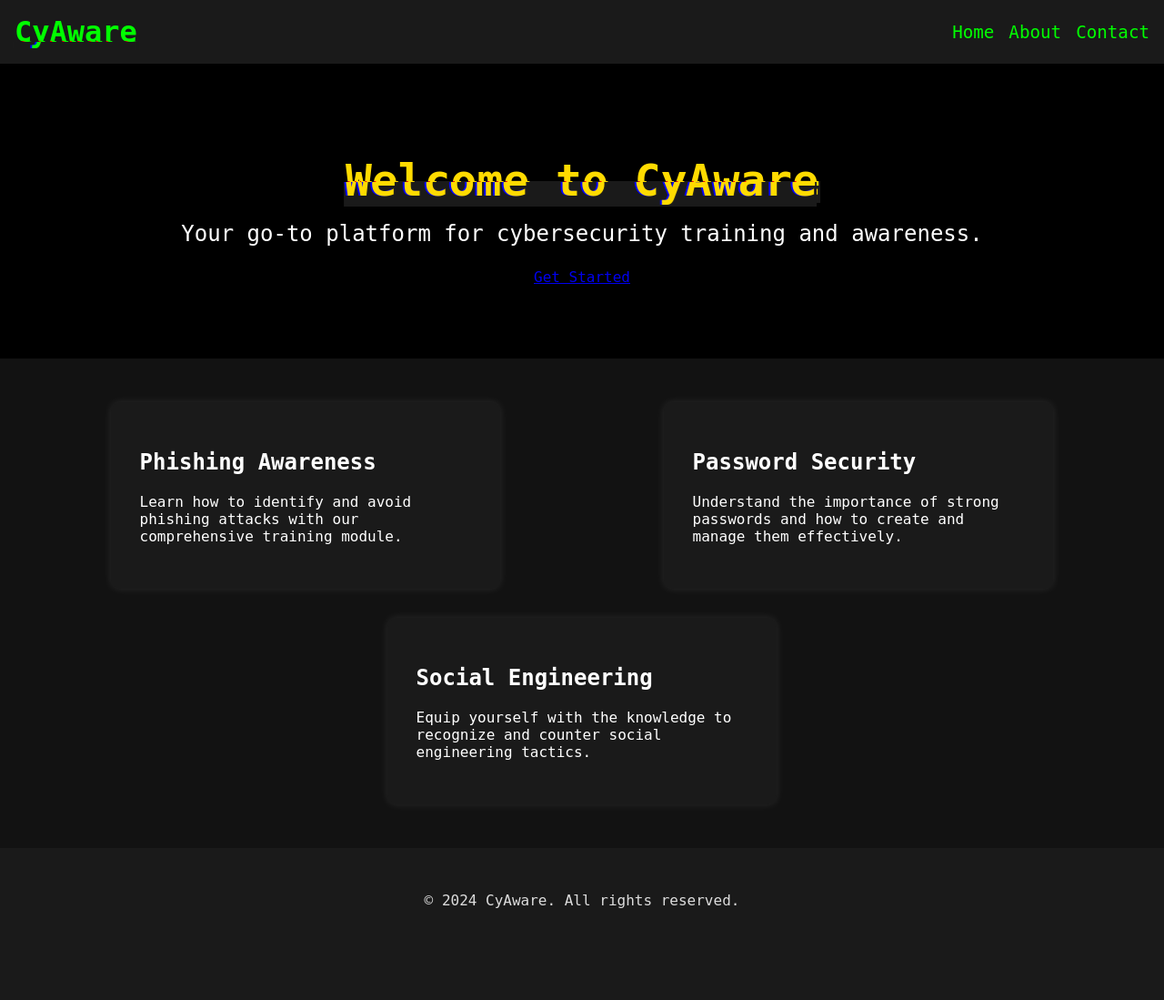
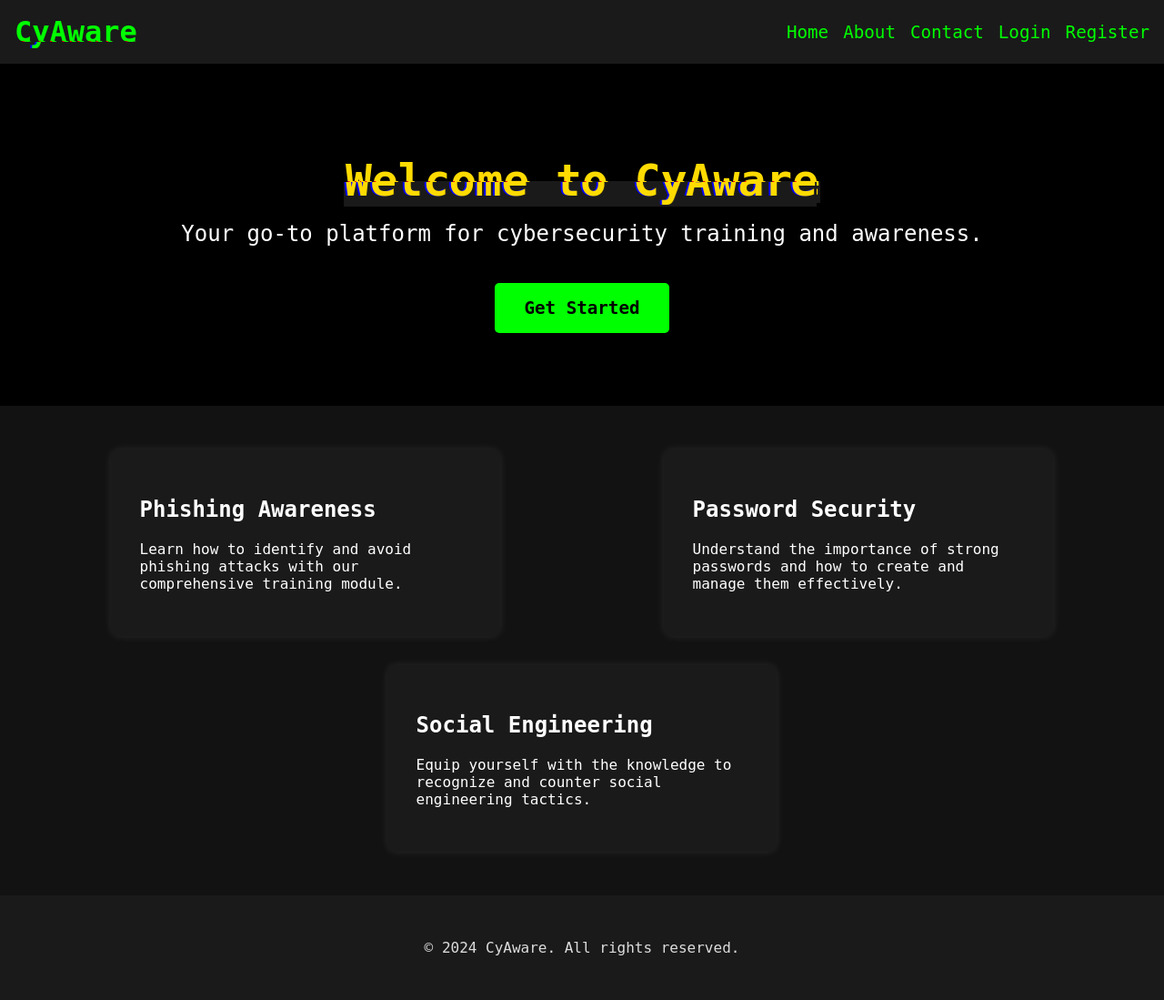
Before and after one commit to drent-z/cyaware, a Flask app: page / in a window 1280 px wide. Shown: the whole page at 91% size. Before the commit the page ends 998 px from the top, so only its background shows below. Run offline with Flask 3, Linux system fonts and the light colour scheme.

Commit message:
fixed buttons

```diff
--- a/app/static/styles.css
+++ b/app/static/styles.css
@@ -8,6 +8,9 @@
     --footer-link-color: #00ff00;
     --body-bg: #000;
     --body-color: #fff;
+    --cta-bg: #00ff00;
+    --cta-hover-bg: #ff00ff;
+    --cta-color: #000;
 }
 
 body {
@@ -88,6 +91,23 @@
 
 .hero p {
     font-size: 1.5rem;
+}
+
+.cta-button {
+    display: inline-block;
+    background-color: var(--cta-bg);
+    color: var(--cta-color);
+    padding: 1rem 2rem;
+    font-size: 1.2rem;
+    font-weight: 700;
+    border-radius: 5px;
+    text-decoration: none;
+    margin-top: 1rem;
+    transition: background-color 0.3s ease-in-out;
+}
+
+.cta-button:hover {
+    background-color: var(--cta-hover-bg);
 }
 
 .features {
--- a/app/templates/index.html
+++ b/app/templates/index.html
@@ -14,6 +14,8 @@
                 <li><a href="#home">Home</a></li>
                 <li><a href="#about">About</a></li>
                 <li><a href="#contact">Contact</a></li>
+                <li><a href="/login">Login</a></li>
+                <li><a href="/register">Register</a></li>
             </ul>
         </nav>
     </header>
@@ -23,7 +25,7 @@
             <h1 class="glitch" data-text="Welcome to CyAware">Welcome to CyAware</h1>
         </div>
         <p>Your go-to platform for cybersecurity training and awareness.</p>
-        <a href="#get-started" class="cta-button">Get Started</a>
+        <a href="/register" class="cta-button">Get Started</a>
     </section>
 
     <section class="features">
```
Also changed, not shown: 1 other file.
